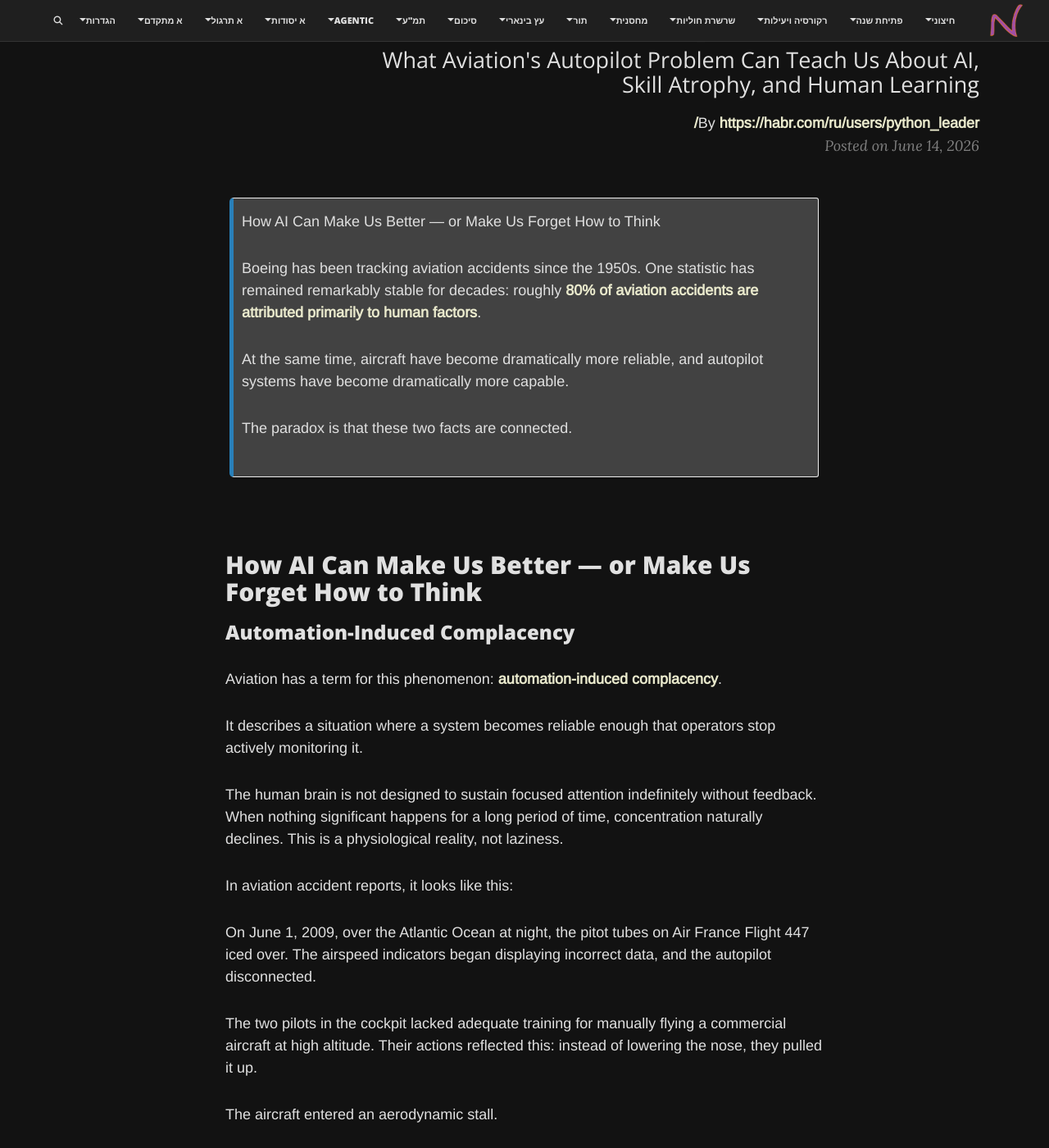
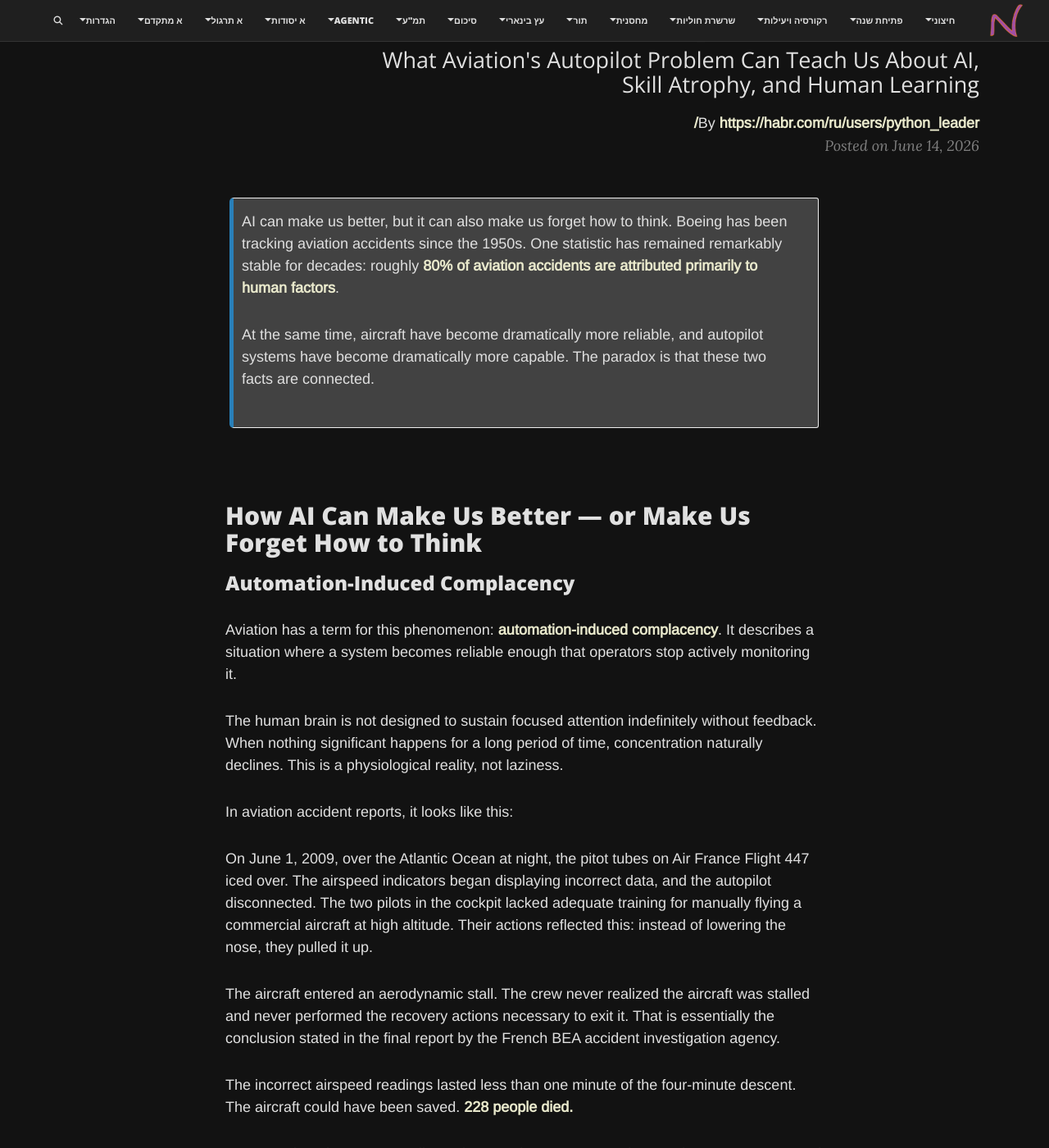
Before and after one commit to 3strategy/BeautifulMivney, a Jekyll site: the page built from _posts/2026-06-14-LearningWithAI.md, in a window 1280 px wide and 1400 px high, scrolled down 247 px. Shown: the whole window at 82% size. Built offline with Jekyll 4.4.1, drawn with Linux system fonts in a browser that asks for light colours; comment, search, counter and statistics services are not loaded; some of the changed text lies outside the part shown.

Commit message:
again same post

```diff
--- a/_posts/2026-06-14-LearningWithAI.md
+++ b/_posts/2026-06-14-LearningWithAI.md
@@ -14,13 +14,9 @@ main {
 </style>
 
 <div markdown="1" class="box-note">
-How AI Can Make Us Better — or Make Us Forget How to Think
+AI can make us better, but it can also make us forget how to think. Boeing has been tracking aviation accidents since the 1950s. One statistic has remained remarkably stable for decades: roughly **80% of aviation accidents are attributed primarily to human factors**.
 
-Boeing has been tracking aviation accidents since the 1950s. One statistic has remained remarkably stable for decades: roughly **80% of aviation accidents are attributed primarily to human factors**.
-
-At the same time, aircraft have become dramatically more reliable, and autopilot systems have become dramatically more capable.
-
-The paradox is that these two facts are connected.
+At the same time, aircraft have become dramatically more reliable, and autopilot systems have become dramatically more capable. The paradox is that these two facts are connected.
 
 </div>
 
@@ -28,27 +24,17 @@ The paradox is that these two facts are connected.
 
 ### Automation-Induced Complacency
 
-Aviation has a term for this phenomenon: **automation-induced complacency**.
-
-It describes a situation where a system becomes reliable enough that operators stop actively monitoring it.
+Aviation has a term for this phenomenon: **automation-induced complacency**. It describes a situation where a system becomes reliable enough that operators stop actively monitoring it.
 
 The human brain is not designed to sustain focused attention indefinitely without feedback. When nothing significant happens for a long period of time, concentration naturally declines. This is a physiological reality, not laziness.
 
 In aviation accident reports, it looks like this:
 
-On June 1, 2009, over the Atlantic Ocean at night, the pitot tubes on Air France Flight 447 iced over. The airspeed indicators began displaying incorrect data, and the autopilot disconnected.
+On June 1, 2009, over the Atlantic Ocean at night, the pitot tubes on Air France Flight 447 iced over. The airspeed indicators began displaying incorrect data, and the autopilot disconnected. The two pilots in the cockpit lacked adequate training for manually flying a commercial aircraft at high altitude. Their actions reflected this: instead of lowering the nose, they pulled it up.
 
-The two pilots in the cockpit lacked adequate training for manually flying a commercial aircraft at high altitude. Their actions reflected this: instead of lowering the nose, they pulled it up.
+The aircraft entered an aerodynamic stall. The crew never realized the aircraft was stalled and never performed the recovery actions necessary to exit it. That is essentially the conclusion stated in the final report by the French BEA accident investigation agency.
 
-The aircraft entered an aerodynamic stall.
-
-The crew never realized the aircraft was stalled and never performed the recovery actions necessary to exit the stall.
-
-That is essentially the conclusion stated in the final report by the French BEA accident investigation agency.
-
-The incorrect airspeed readings lasted less than one minute of the four-minute descent. The aircraft could have been saved.
-
-**228 people died.**
+The incorrect airspeed readings lasted less than one minute of the four-minute descent. The aircraft could have been saved. **228 people died.**
 
 A system that almost never fails tends to produce operators who are almost never prepared for failure.
 
@@ -58,9 +44,7 @@ A system that almost never fails tends to produce operators who are almost never
 
 For software developers, the story looks remarkably similar.
 
-Tools such as **Codex**, **Cursor**, and **Claude Code** have already become the equivalent of autopilot for a large portion of developers.
-
-They handle routine tasks:
+Tools such as **Codex**, **Cursor**, and **Claude Code** have already become the equivalent of autopilot for a large portion of developers. They handle routine tasks:
 
 * Generating functions
 * Writing tests
@@ -68,19 +52,11 @@ They handle routine tasks:
 * Producing SQL queries
 * Automating repetitive implementation work
 
-In theory, this frees the developer's mind for more important things.
+In theory, this frees the developer's mind for more important things. In practice, that does not always happen.
 
-In practice, that does not always happen.
+Most AI coding agents are explicitly designed to operate autonomously. The less intervention required from the developer, the more successful the tool is considered. Judging by the rapid growth in autonomous-agent usage, many developers are happily embracing that model.
 
-Most AI coding agents are explicitly designed to operate autonomously. The less intervention required from the developer, the more successful the tool is considered.
-
-Judging by the rapid growth in autonomous-agent usage, many developers are happily embracing that model.
-
-The problem is that the newly freed mental capacity often does not get redirected toward deeper thinking.
-
-Instead, the developer gradually stops exercising the skills that have been delegated to the agent.
-
-Several abilities begin to atrophy:
+The problem is that the newly freed mental capacity often does not get redirected toward deeper thinking. Instead, the developer gradually stops exercising the skills that have been delegated to the agent. Several abilities begin to atrophy:
 
 #### Reading Unfamiliar Code
 
@@ -88,9 +64,7 @@ When an agent explains what every method does, developers get fewer opportunitie
 
 #### Debugging Without Hints
 
-The debugger is either never opened or is opened solely to gather output that can be pasted into an AI agent.
-
-The crucial step of asking:
+The debugger is either never opened or is opened solely to gather output that can be pasted into an AI agent. The crucial step of asking:
 
 > "What could actually be going wrong here?"
 
@@ -104,25 +78,13 @@ Compiler diagnostics increasingly get pasted directly into an AI tool without ev
 
 ### The Unique Challenge of AI-Generated Code
 
-Aviation has one important advantage.
+Aviation has one important advantage. When a system fails, the failure is often visible through instruments or through the aircraft's behavior.
 
-When a system fails, the failure is often visible through instruments or through the aircraft's behavior.
+Developers working with AI agents have far fewer warning indicators. A compiler will certainly catch syntax errors. It will not reliably catch logical flaws in generated code.
 
-Developers working with AI agents have far fewer warning indicators.
+AI writes with confidence regardless of whether it is correct. Generated code looks convincing right up until the moment it stops working.
 
-A compiler will certainly catch syntax errors.
-
-It will not reliably catch logical flaws in generated code.
-
-AI writes with confidence regardless of whether it is correct.
-
-Generated code looks convincing right up until the moment it stops working.
-
-The problem is not that AI makes mistakes frequently.
-
-The problem is that it makes mistakes **infrequently enough** that developers stop looking for them.
-
-A developer who fully delegates implementation work to an AI agent gradually loses the ability to recognize those rare failures.
+The problem is not that AI makes mistakes frequently. The problem is that it makes mistakes **infrequently enough** that developers stop looking for them. A developer who fully delegates implementation work to an AI agent gradually loses the ability to recognize those rare failures.
 
 If a model is wrong only 1% of the time, but you generate 200 code fragments per day, you will still encounter bugs every single day.
 
@@ -130,9 +92,7 @@ If a model is wrong only 1% of the time, but you generate 200 code fragments per
 
 ### Developers Without Flight Hours
 
-Pilots are required to maintain a minimum amount of manual flying experience.
-
-There is no widely accepted equivalent requirement for software developers.
+Pilots are required to maintain a minimum amount of manual flying experience. There is no widely accepted equivalent requirement for software developers.
 
 A junior developer who begins their career using AI agents from day one skips an important developmental journey.
 
@@ -143,33 +103,19 @@ Traditionally, developers move gradually from:
 * To design
 * To architecture
 
-With AI, they can immediately produce working results without necessarily understanding why the solution works.
-
-Working software is valuable.
-
-Lack of understanding is not immediately visible.
-
-The problem emerges later, when the agent produces something that does not work and the developer must determine why.
+With AI, they can immediately produce working results without necessarily understanding why the solution works. Working software is valuable, but lack of understanding is not immediately visible. The problem emerges later, when the agent produces something that does not work and the developer must determine why.
 
 ---
 
 ### So What Should We Do?
 
-This is not an anti-AI manifesto.
-
-Rejecting AI would be as unreasonable as rejecting autopilot systems in aviation.
-
-Autopilot saves lives.
-
-No one is suggesting otherwise.
+This is not an anti-AI manifesto. Rejecting AI would be as unreasonable as rejecting autopilot systems in aviation. Autopilot saves lives. No one is suggesting otherwise.
 
 However, pilots continue to fly manually on a regular basis—not because autopilot is unreliable, but because **autopilot reliability is not the same thing as pilot reliability**.
 
 The same principle applies to software development.
 
-Developers need regular practice without the autopilot.
-
-That might mean:
+Developers need regular practice without the autopilot. That might mean:
 
 * Debugging problems independently before asking an agent for help
 * Performing code reviews before requesting an AI explanation
@@ -177,17 +123,13 @@ That might mean:
 * Reading unfamiliar code without AI assistance
 * Investigating compiler errors personally before delegating them
 
-The intervals should not be long.
-
-Research on **automation bias** suggests that degradation of manual skills begins sooner than intuition would predict and accelerates over time when highly reliable automation is consistently available.
+The intervals should not be long. Research on **automation bias** suggests that degradation of manual skills begins sooner than intuition would predict and accelerates over time when highly reliable automation is consistently available.
 
 ---
 
-# Teaching Students to Learn With AI Without Becoming Dependent on It
+## Teaching Students to Learn With AI Without Becoming Dependent on It
 
-The lesson for education is not that AI should be banned.
-
-The lesson is that students must continue exercising the cognitive skills that AI can easily replace.
+The lesson for education is not that AI should be banned. The lesson is that students must continue exercising the cognitive skills that AI can easily replace.
 
 If AI always explains, students stop learning how to analyze.
 
@@ -195,9 +137,7 @@ If AI always debugs, students stop learning how to investigate.
 
 If AI always writes, students stop learning how to construct solutions.
 
-The goal is not to prevent students from using AI.
-
-The goal is to ensure they remain capable of functioning when AI is unavailable—or when AI is wrong.
+The goal is not to prevent students from using AI. The goal is to ensure they remain capable of functioning when AI is unavailable—or when AI is wrong.
 
 A healthy learning model resembles pilot training:
 
@@ -208,8 +148,4 @@ A healthy learning model resembles pilot training:
 
 Students should sometimes solve problems entirely on their own, not because AI is ineffective, but because human capability deteriorates when it is never exercised.
 
-The purpose of education is not merely producing correct answers.
-
-It is producing people who understand why those answers are correct.
-
-And that requires keeping the human pilot in the cockpit.
+The purpose of education is not merely producing correct answers. It is producing people who understand why those answers are correct. And that requires keeping the human pilot in the cockpit.
```
